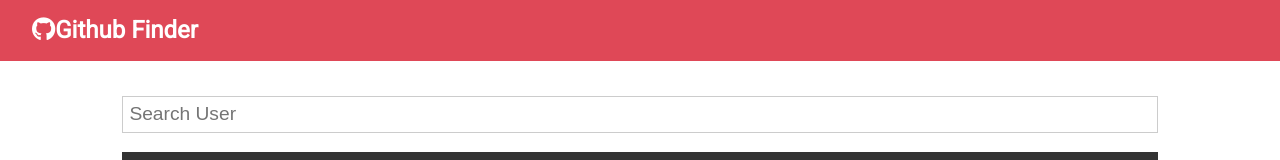
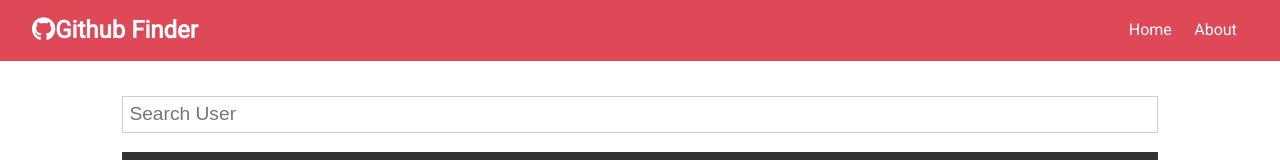
Before and after one commit to 4l0sh/GithubFinder, a React (Create React App) app: page / in a window 1280 px wide. Shown: the top 160 px of the page. Built offline with nearby package versions, Linux system fonts and the light colour scheme; no server answers.

Commit message:
about page toegevoegd

```diff
--- a/src/App.js
+++ b/src/App.js
@@ -6,6 +6,7 @@ import Users from './Components/users/Users';
 import Search from './Components/users/search'; // Ensure the correct casing
 import axios from 'axios';
 import Alert from './Components/Layout/Alert';
+import About from './Components/Pages/About';
 
 class App extends Component {
   state = {
@@ -65,6 +66,7 @@ class App extends Component {
                   </Fragment>
                 }
               />
+              <Route path='/about' element={<About />} />
             </Routes>
           </div>
         </div>
--- a/src/Components/Layout/Navbar.js
+++ b/src/Components/Layout/Navbar.js
@@ -1,5 +1,6 @@
 import React from 'react';
-import PropTypes from 'prop-types'
+import PropTypes from 'prop-types';
+import {Link} from 'react-router-dom';
 
 
 const  Navbar =({icon,title}) =>{
@@ -10,7 +11,15 @@ const  Navbar =({icon,title}) =>{
       <nav className="navbar bg-primary">
         <h1>
             <i className={icon}  />{title}
-            </h1>
+        </h1>
+        <ul>
+            <li>
+                <Link to='/'>Home</Link>
+            </li>
+            <li>
+                <Link to='/about'>About</Link>
+            </li>
+        </ul>
       </nav>
     )
 }
--- /dev/null
+++ b/src/Components/Pages/About.js
@@ -0,0 +1,13 @@
+import React, {Fragment} from 'react'
+
+const About = () => {
+  return (
+    <div>
+      <h1>About this App</h1>
+      <h2>App to search Github users</h2>
+      <h3>Latest Version</h3>
+    </div>
+  )
+}
+
+export default About
```
